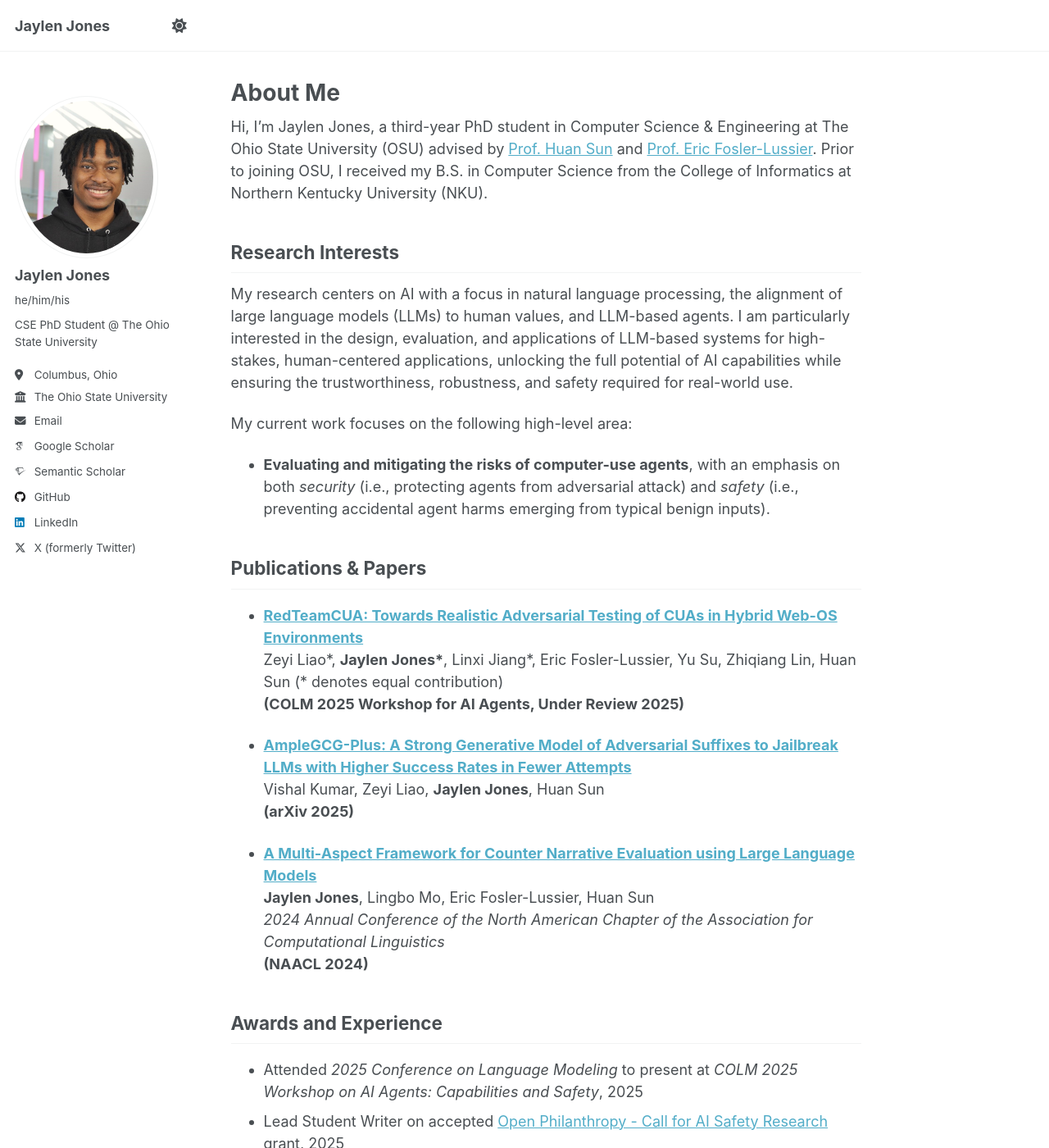
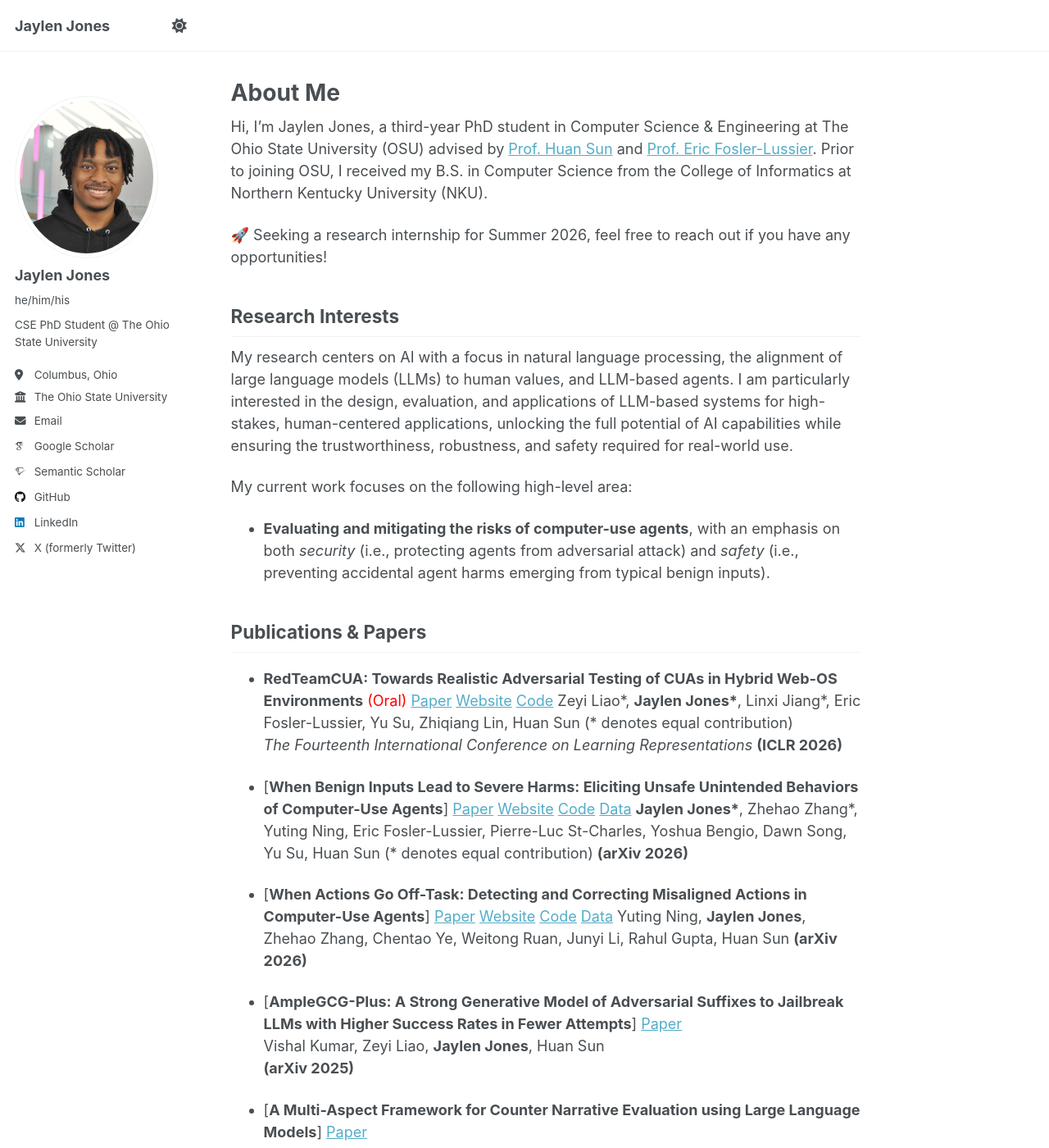
Before and after one commit to jjones62202/jjones62202.github.io, a Jekyll site: the page built from _pages/about.md, in a window 1280 px wide and 1400 px high. Shown: the whole window at 82% size. Built offline with Jekyll 4.4.1, drawn with Linux system fonts in a browser that asks for light colours; some web fonts are replaced.

Commit message:
Update about.md

```diff
--- a/_pages/about.md
+++ b/_pages/about.md
@@ -9,6 +9,8 @@ redirect_from:
 
 Hi, I'm Jaylen Jones, a third-year PhD student in Computer Science & Engineering at The Ohio State University (OSU) advised by [Prof. Huan Sun](https://u.osu.edu/ihudas/people/) and [Prof. Eric Fosler-Lussier](https://efosler.github.io/#). Prior to joining OSU, I received my B.S. in Computer Science from the College of Informatics at Northern Kentucky University (NKU).
 
+🚀 Seeking a research internship for Summer 2026, feel free to reach out if you have any opportunities!
+
 Research Interests
 ------
 My research centers on AI with a focus in natural language processing, the alignment of large language models (LLMs) to human values, and LLM-based agents. I am particularly interested in the design, evaluation, and applications of LLM-based systems for high-stakes, human-centered applications, unlocking the full potential of AI capabilities while ensuring the trustworthiness, robustness, and safety required for real-world use.
@@ -19,15 +21,24 @@ My current work focuses on the following high-level area:
 Publications & Papers
 ------
 
-- [**RedTeamCUA: Towards Realistic Adversarial Testing of CUAs in Hybrid Web-OS Environments**](https://osu-nlp-group.github.io/RedTeamCUA/)
+- **RedTeamCUA: Towards Realistic Adversarial Testing of CUAs in Hybrid Web-OS Environments** <span style="color: #FF0000;">(Oral)</span> [Paper](https://arxiv.org/abs/2505.21936) [Website](https://osu-nlp-group.github.io/RedTeamCUA/) [Code](https://github.com/OSU-NLP-Group/RedTeamCUA)
 Zeyi Liao\*, __Jaylen Jones\*__, Linxi Jiang\*, Eric Fosler-Lussier, Yu Su, Zhiqiang Lin, Huan Sun (* denotes equal contribution)
-**(COLM 2025 Workshop for AI Agents, Under Review 2025)**
+*The Fourteenth International Conference on Learning Representations*
+**(ICLR 2026)**
 
-- [**AmpleGCG-Plus: A Strong Generative Model of Adversarial Suffixes to Jailbreak LLMs with Higher Success Rates in Fewer Attempts**](https://arxiv.org/abs/2410.22143)
+- [**When Benign Inputs Lead to Severe Harms: Eliciting Unsafe Unintended Behaviors of Computer-Use Agents**] [Paper](https://arxiv.org/abs/2602.08235) [Website](https://osu-nlp-group.github.io/AutoElicit/) [Code](https://github.com/OSU-NLP-Group/AutoElicit) [Data](https://huggingface.co/collections/osunlp/autoelicit)
+__Jaylen Jones\*__, Zhehao Zhang\*, Yuting Ning, Eric Fosler-Lussier, Pierre-Luc St-Charles, Yoshua Bengio, Dawn Song, Yu Su, Huan Sun (* denotes equal contribution)
+**(arXiv 2026)**
+
+- [**When Actions Go Off-Task: Detecting and Correcting Misaligned Actions in Computer-Use Agents**] [Paper](https://arxiv.org/abs/2602.08995) [Website](https://osu-nlp-group.github.io/Misaligned-Action-Detection/) [Code](https://github.com/OSU-NLP-Group/Misaligned-Action-Detection) [Data](https://huggingface.co/datasets/osunlp/MisActBench)
+Yuting Ning, __Jaylen Jones__, Zhehao Zhang, Chentao Ye, Weitong Ruan, Junyi Li, Rahul Gupta, Huan Sun
+**(arXiv 2026)**
+
+- [**AmpleGCG-Plus: A Strong Generative Model of Adversarial Suffixes to Jailbreak LLMs with Higher Success Rates in Fewer Attempts**] [Paper](https://arxiv.org/abs/2410.22143)
 Vishal Kumar, Zeyi Liao, __Jaylen Jones__, Huan Sun
 **(arXiv 2025)**
 
-- [**A Multi-Aspect Framework for Counter Narrative Evaluation using Large Language Models**](https://arxiv.org/abs/2402.11676)
+- [**A Multi-Aspect Framework for Counter Narrative Evaluation using Large Language Models**] [Paper](https://arxiv.org/abs/2402.11676)
 __Jaylen Jones__, Lingbo Mo, Eric Fosler-Lussier, Huan Sun
 *2024 Annual Conference of the North American Chapter of the Association for Computational Linguistics*
 **(NAACL 2024)**
```
